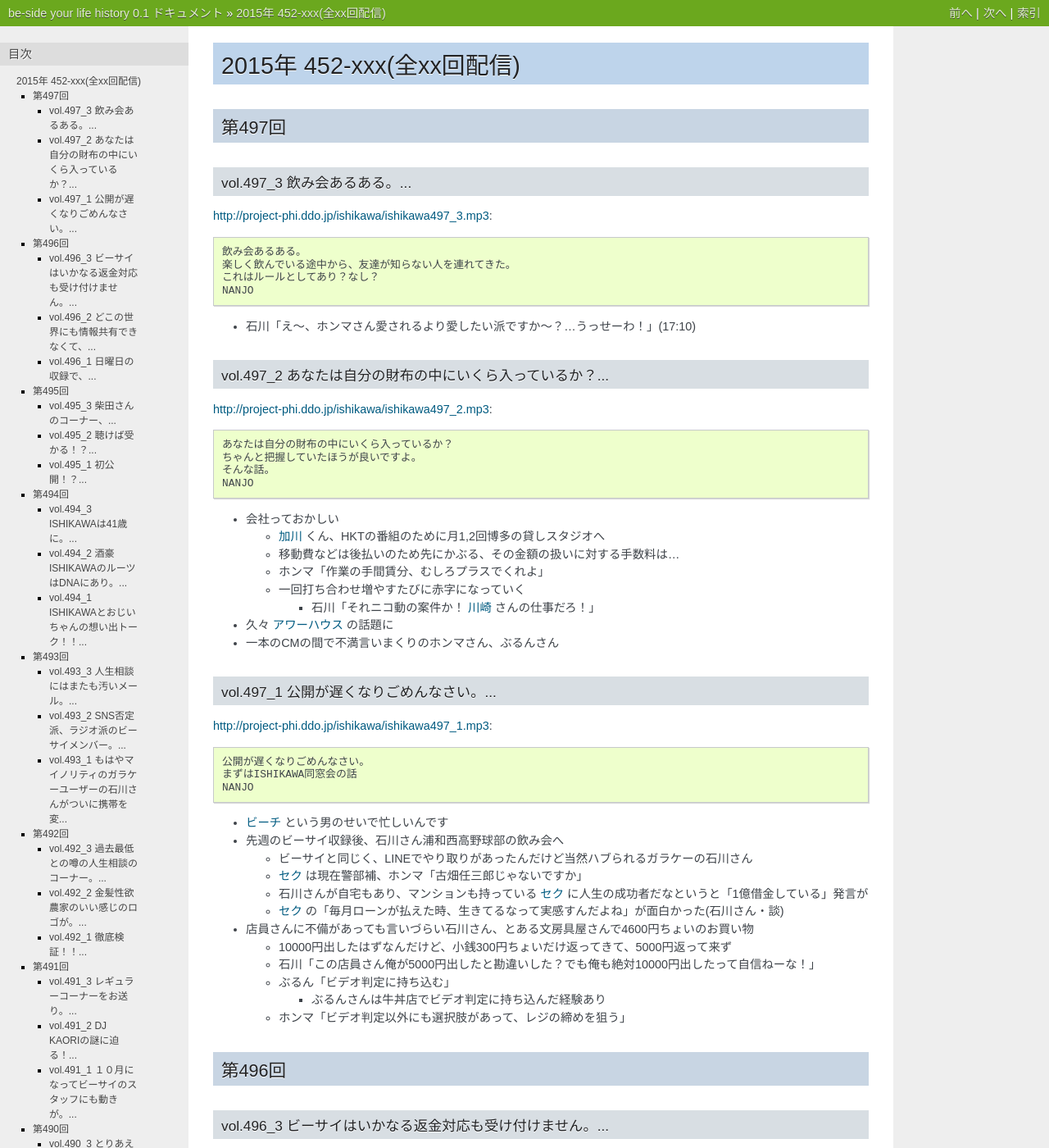
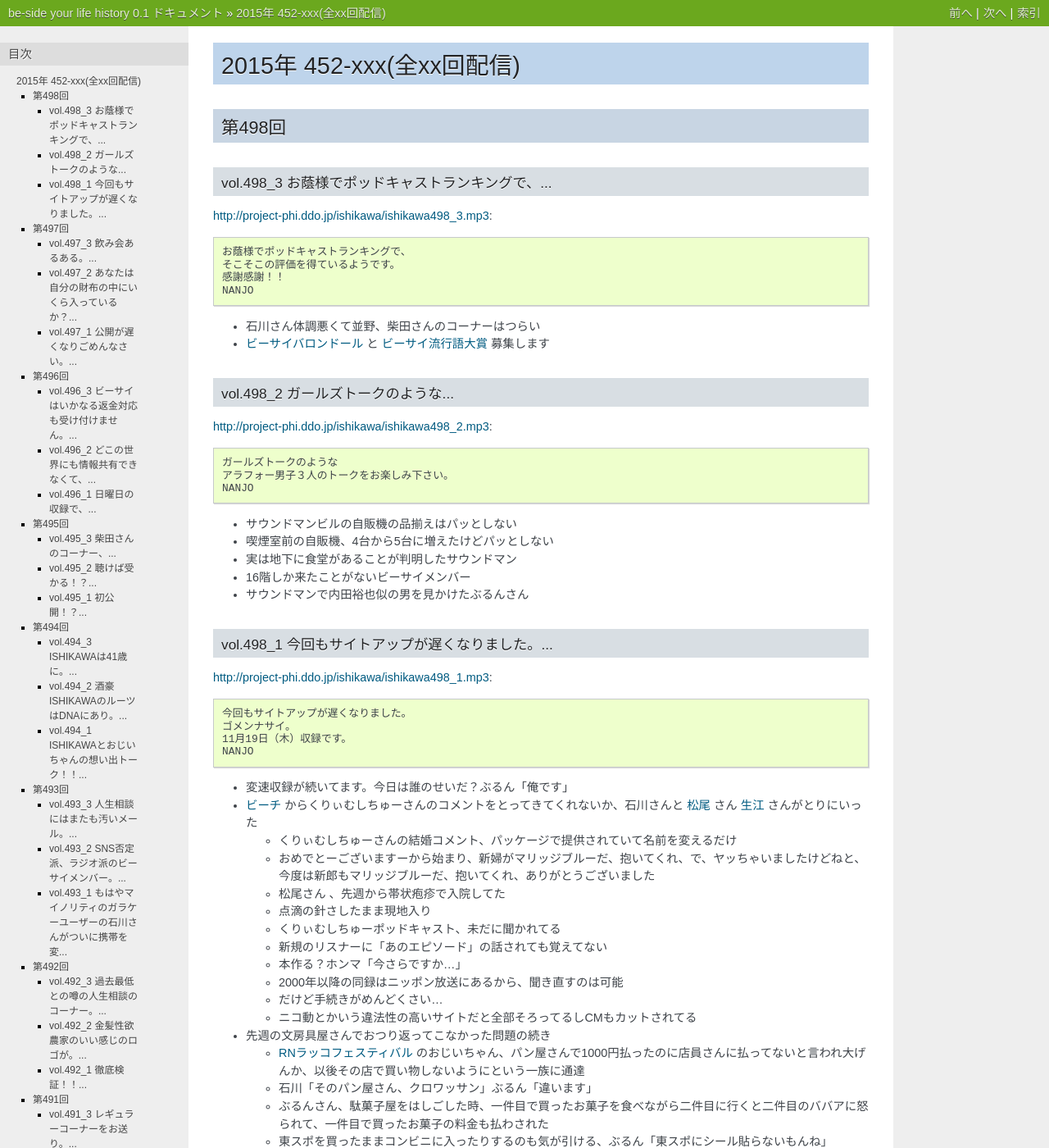
Before and after one commit to gosyujin/be-side, a Sphinx documentation site: the page built from source/2015.rst, in a window 1280 px wide and 1400 px high. Shown: the whole window at 82% size. Built offline with Sphinx 7.4.7, drawn with Linux system fonts in a browser that asks for light colours; some of the changed text lies outside the part shown.

Commit message:
Update source

```diff
--- a/source/2015.rst
+++ b/source/2015.rst
@@ -1,6 +1,71 @@
 ==========================
 2015年 452-xxx(全xx回配信)
 ==========================
+
+第498回
+========
+
+vol.498_3 お蔭様でポッドキャストランキングで、...
+-------------------------------------------------
+
+http://project-phi.ddo.jp/ishikawa/ishikawa498_3.mp3::
+
+   お蔭様でポッドキャストランキングで、
+   そこそこの評価を得ているようです。
+   感謝感謝！！
+   NANJO
+
+* 石川さん体調悪くて並野、柴田さんのコーナーはつらい
+* :term:`ビーサイバロンドール` と :term:`ビーサイ流行語大賞` 募集します
+
+vol.498_2 ガールズトークのような...
+-----------------------------------
+
+http://project-phi.ddo.jp/ishikawa/ishikawa498_2.mp3::
+
+   ガールズトークのような
+   アラフォー男子３人のトークをお楽しみ下さい。
+   NANJO
+
+* サウンドマンビルの自販機の品揃えはパッとしない
+* 喫煙室前の自販機、4台から5台に増えたけどパッとしない
+* 実は地下に食堂があることが判明したサウンドマン
+* 16階しか来たことがないビーサイメンバー
+* サウンドマンで内田裕也似の男を見かけたぶるんさん
+
+vol.498_1 今回もサイトアップが遅くなりました。...
+-------------------------------------------------
+
+http://project-phi.ddo.jp/ishikawa/ishikawa498_1.mp3::
+
+   今回もサイトアップが遅くなりました。
+   ゴメンナサイ。
+   11月19日（木）収録です。
+   NANJO
+
+* 変速収録が続いてます。今日は誰のせいだ？ぶるん「俺です」
+* :term:`ビーチ` からくりぃむしちゅーさんのコメントをとってきてくれないか、石川さんと :term:`松尾` さん :term:`生江` さんがとりにいった
+
+  * くりぃむしちゅーさんの結婚コメント、パッケージで提供されていて名前を変えるだけ
+  * おめでとーございますーから始まり、新婦がマリッジブルーだ、抱いてくれ、で、ヤッちゃいましたけどねと、今度は新郎もマリッジブルーだ、抱いてくれ、ありがとうございました
+  * :term:`松尾さん` 、先週から帯状疱疹で入院してた
+  * 点滴の針さしたまま現地入り
+  * くりぃむしちゅーポッドキャスト、未だに聞かれてる
+  * 新規のリスナーに「あのエピソード」の話されても覚えてない
+  * 本作る？ホンマ「今さらですか…」
+  * 2000年以降の同録はニッポン放送にあるから、聞き直すのは可能
+  * だけど手続きがめんどくさい…
+  * ニコ動とかいう違法性の高いサイトだと全部そろってるしCMもカットされてる
+
+* 先週の文房具屋さんでおつり返ってこなかった問題の続き
+
+  * :term:`RNラッコフェスティバル` のおじいちゃん、パン屋さんで1000円払ったのに店員さんに払ってないと言われ大げんか、以後その店で買い物しないようにという一族に通達
+  * 石川「そのパン屋さん、クロワッサン」ぶるん「違います」
+  * ぶるんさん、駄菓子屋をはしごした時、一件目で買ったお菓子を食べながら二件目に行くと二件目のババアに怒られて、一件目で買ったお菓子の料金も払わされた
+  * 東スポを買ったままコンビニに入ったりするのも気が引ける、ぶるん「東スポにシール貼らないもんね」
+
+* 調子が悪い石川さん、おなじみの肉食ってなおす作戦に
+* ぶるん「いきなりステーキとか行かないの？」ホンマ「立って食ってる場合じゃないでしょ」
 
 第497回
 ========
--- a/source/glossary.rst
+++ b/source/glossary.rst
@@ -72,6 +72,9 @@
 
    RNめそぽたみあ
      ハガキ職人
+
+   RNラッコフェスティバル
+     ハガキ職人。FC2のアダルトチャットが好き
 
    RN神
      ハガキ職人。ビーサイ初期を支えた。石川さん、ぶるんさんがバイクで直接会いに行った事もある
--- a/source/surefire_hit_talk.rst
+++ b/source/surefire_hit_talk.rst
@@ -13,6 +13,11 @@
 -------------------------------------------------------------
 
 * 3枚もいらない。BOOWYのベストだけでいい
+
+石川さんの肉理論
+----------------
+
+* 体調が悪い時はガッツリ肉を食えばなおるという理論に基づき、肉ばっか食べること(vol.498_1など)
 
 石川さん的、野球選手あるある
 ----------------------------
```
